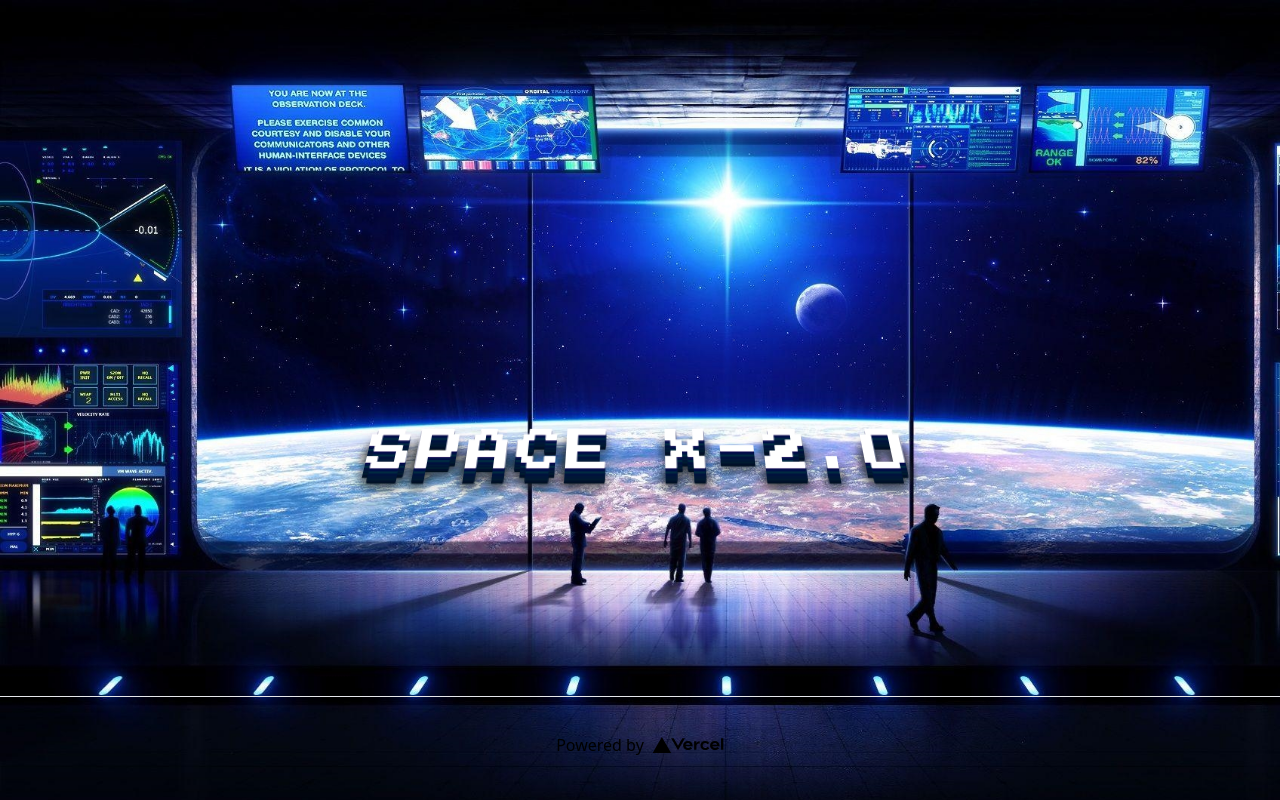
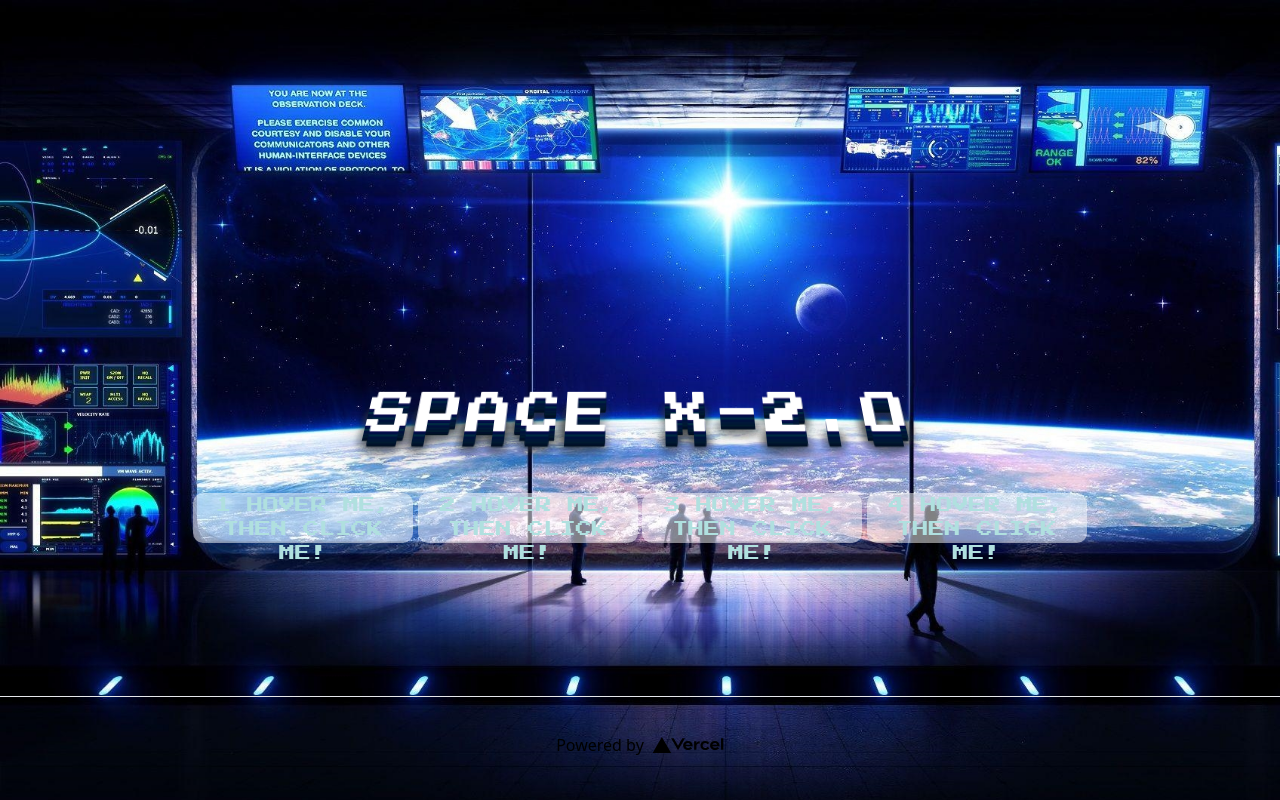
Before and after one commit to theplayer9/Space-X-2.O, a Next.js app: page / in a window 1280 px wide. Built offline with nearby package versions, Linux system fonts and the light colour scheme.

Commit message:
styling buttons

```diff
--- a/pages/index.tsx
+++ b/pages/index.tsx
@@ -2,6 +2,7 @@ import type { NextPage } from 'next'
 import Head from 'next/head'
 import Image from 'next/image'
 import indexStyles from '../styles/index.module.css'
+import buttonStyles from '../styles/button.module.css'
 // import spacepic from '../public/spaceImg.jpg'
 
 const Home: NextPage = () => {
@@ -10,6 +11,7 @@ const Home: NextPage = () => {
       <Head>
         <title>Space X- 2.O</title>
         <link rel="icon" href="/favicon.ico" />
+        <link href="https://fonts.googleapis.com/css?family=Roboto" rel="stylesheet"></link>
         <link
           href="https://fonts.googleapis.com/css?family=Press+Start+2P"
           rel="stylesheet"
@@ -25,6 +27,24 @@ const Home: NextPage = () => {
             </div>
           </div>
         </h1>
+
+        <div className="mt-6 flex max-w-4xl flex-wrap items-center justify-around sm:w-full">
+          <button className={buttonStyles.glowOnHover} type="button">
+            1 HOVER ME, THEN CLICK ME!
+          </button>
+          <br />
+          <button className={buttonStyles.glowOnHover} type="button">
+            2 HOVER ME, THEN CLICK ME!
+          </button>
+          <br />
+          <button className={buttonStyles.glowOnHover} type="button">
+            3 HOVER ME, THEN CLICK ME!
+          </button>
+          <br />
+          <button className={buttonStyles.glowOnHover} type="button">
+            4 HOVER ME, THEN CLICK ME!
+          </button>
+        </div>
 
         {/* <p className="mt-3 text-2xl">
           Get started by editing{' '}
--- /dev/null
+++ b/styles/button.module.css
@@ -0,0 +1,64 @@
+
+
+.glowOnHover {
+    width: 220px;
+    height: 50px;
+    border: none;
+    outline: none;
+    color: rgb(176, 224, 223);
+    /* background: rgb(108, 198, 243); */
+    cursor: pointer;
+    position: relative;
+    z-index: 0;
+    border-radius: 10px;
+    font-family: 'Press Start 2P', cursive;
+}
+
+.glowOnHover:before {
+    content: '';
+    background: linear-gradient(45deg, #ff0000, #ff7300, #fffb00, #48ff00, #00ffd5, #002bff, #7a00ff, #ff00c8, #ff0000);
+    position: absolute;
+    top: -2px;
+    left:-2px;
+    background-size: 400%;
+    z-index: -1;
+    filter: blur(5px);
+    width: calc(100% + 4px);
+    height: calc(100% + 4px);
+    animation: glowing 20s linear infinite;
+    opacity: 0;
+    transition: opacity .3s ease-in-out;
+    border-radius: 10px;
+
+}
+
+.glowOnHover:active {
+    color: rgb(87, 105, 107)
+}
+
+.glowOnHover:active:after {
+    background: transparent;
+}
+
+.glowOnHover:hover:before {
+    opacity: 1;
+}
+
+.glowOnHover:after {
+    font-family: inherit ;
+    z-index: -1;
+    content: '';
+    position: absolute;
+    width: 100%;
+    height: 100%;
+    background-color: rgba(255,255,255,0.5);
+    left: 0;
+    top: 0;
+    border-radius: 10px;
+}
+
+@keyframes glowing {
+    0% { background-position: 0 0; }
+    50% { background-position: 400% 0; }
+    100% { background-position: 0 0; }
+}
```
Also changed, not shown: styles/index.modules.css (deleted, +0 -62 lines).
